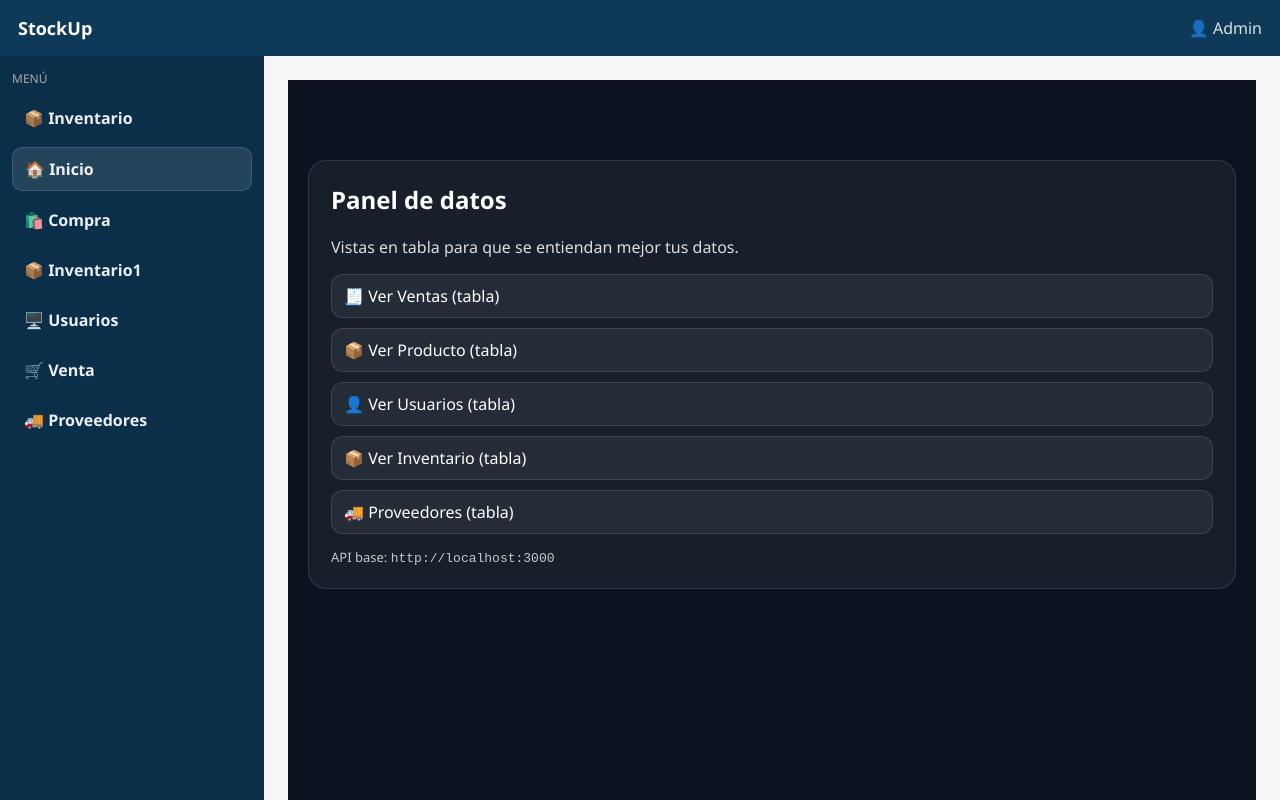
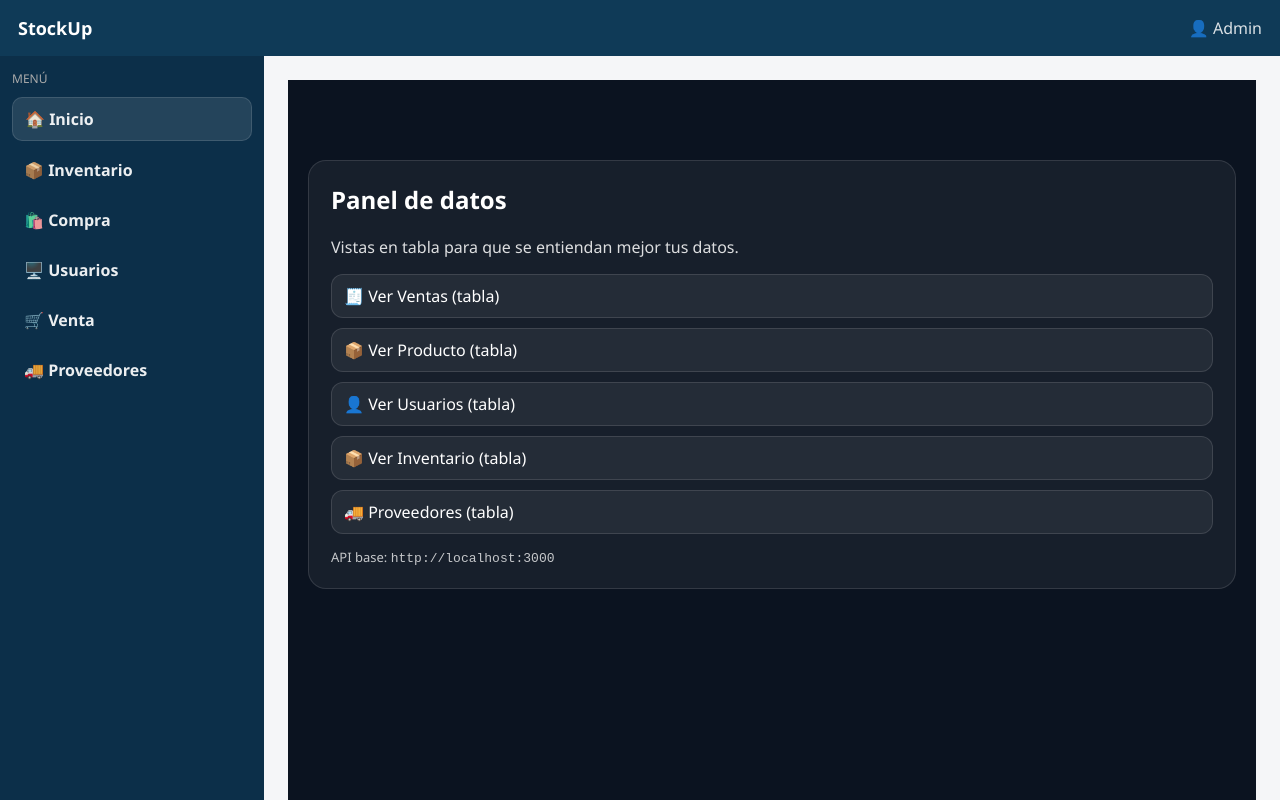
Before and after one commit to Aranzaa04/vite-react-fullstack, a React (Vite) app: page / in a window 1280 px wide. Shown: the top 800 px of the page. Built offline with nearby package versions, Linux system fonts and the light colour scheme.

Commit message:
Update AppLayout.tsx

```diff
--- a/src/components/AppLayout.tsx
+++ b/src/components/AppLayout.tsx
@@ -13,27 +13,23 @@ export default function AppLayout() {
         <aside className="sidebar">
           <div className="menu-title">MENÚ</div>
 
+              <NavLink to="/" end className={({ isActive }) => (isActive ? "active" : "")}>
+            🏠 Inicio
+          </NavLink>
+
           <NavLink to="/inventario" className={({ isActive }) => (isActive ? "active" : "")}>
             📦 Inventario
           </NavLink>
 
-          <NavLink to="/" end className={({ isActive }) => (isActive ? "active" : "")}>
-            🏠 Inicio
-          </NavLink>
-
-          <NavLink to="/ventas" className={({ isActive }) => (isActive ? "active" : "")}>
+          <NavLink to="/compra" className={({ isActive }) => (isActive ? "active" : "")}>
             🛍️ Compra
-          </NavLink>
-
-          <NavLink to="/producto" className={({ isActive }) => (isActive ? "active" : "")}>
-            📦 Inventario1
           </NavLink>
 
           <NavLink to="/usuarios" className={({ isActive }) => (isActive ? "active" : "")}>
             🖥️ Usuarios
           </NavLink>
 
-          <NavLink to="/detalle-venta" className={({ isActive }) => (isActive ? "active" : "")}>
+          <NavLink to="/venta" className={({ isActive }) => (isActive ? "active" : "")}>
             🛒 Venta
           </NavLink>
 
```
